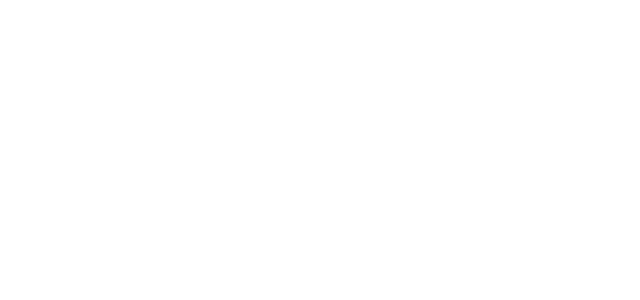
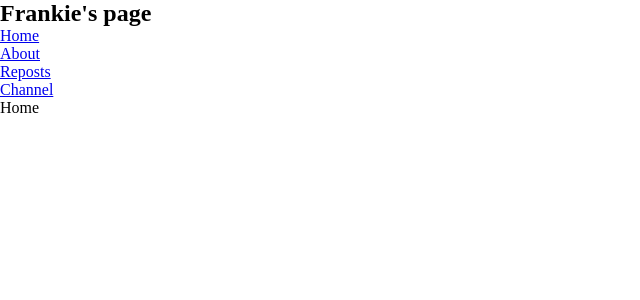
Before and after one commit to Cristinakamuthu/Frankie-s-day, a React (Create React App) app: page / in a window 1280 px wide. Shown: the top 300 px of the page, without its empty margins (0-640 px from the left). Built offline with nearby package versions, Linux system fonts and the light colour scheme.

Commit message:
completed the navbar texts

```diff
--- a/package.json
+++ b/package.json
@@ -9,6 +9,7 @@
     "@testing-library/user-event": "^13.5.0",
     "react": "^19.1.0",
     "react-dom": "^19.1.0",
+    "react-router-dom": "^6.30.1",
     "react-scripts": "5.0.1",
     "web-vitals": "^2.1.4"
   },
--- a/src/App.css
+++ b/src/App.css
@@ -1,38 +1,4 @@
-.App {
-  text-align: center;
+*{
+  margin: 0,
+
 }
-
-.App-logo {
-  height: 40vmin;
-  pointer-events: none;
-}
-
-@media (prefers-reduced-motion: no-preference) {
-  .App-logo {
-    animation: App-logo-spin infinite 20s linear;
-  }
-}
-
-.App-header {
-  background-color: #282c34;
-  min-height: 100vh;
-  display: flex;
-  flex-direction: column;
-  align-items: center;
-  justify-content: center;
-  font-size: calc(10px + 2vmin);
-  color: white;
-}
-
-.App-link {
-  color: #61dafb;
-}
-
-@keyframes App-logo-spin {
-  from {
-    transform: rotate(0deg);
-  }
-  to {
-    transform: rotate(360deg);
-  }
-}
--- a/src/App.js
+++ b/src/App.js
@@ -1,10 +1,14 @@
 import logo from './logo.svg';
 import './App.css';
+import Navbar from './components/Navbar';
+import Home from './components/Home';
 
 function App() {
   return (
-    <div className="App">
+    <div >
+     <Navbar/>
 
+     <Home/>
 
     </div>
   );
--- /dev/null
+++ b/src/components/About.jsx
@@ -0,0 +1,9 @@
+import React from 'react'
+
+const About = () => {
+  return (
+    <div>About</div>
+  )
+}
+
+export default About
--- a/src/components/Navbar.jsx
+++ b/src/components/Navbar.jsx
@@ -1,18 +1,28 @@
-import React from 'react'
+import { useState } from "react";
+import { NavLink } from "react-router-dom";
+
 
 const Navbar = () => {
+  const [isOPen, setIsOpen] = useState(false);
   return (
+
     <div className='navbar'>
+      <div className="nav-header">
+        <h2 className="logo"> Frankie's page</h2>
+        <div className={`hamburger ${isOPen ? "open" :""}`}
+        onClick={() => setIsOpen(!isOPen)}>
+          <span></span>
+          <span></span>
+          <span></span>
+           </div>
+      </div>
+      <ul className={`nav-links ${isOPen ? "active" : ""}`}>
       <li><NavLink to="/" className="navlink">Home</NavLink></li>
       <li><NavLink to="/about" className="navlink">About</NavLink></li>
       <li><NavLink to="/reposts" className="navlink">Reposts</NavLink></li>
       <li><NavLink to="/channel" className="navlink">Channel</NavLink></li>
-
-
-
-
-
-    </div>
+     </ul>
+     </div>
   )
 }
 
--- a/src/components/Videos.jsx
+++ b/src/components/Videos.jsx
@@ -1,8 +1,11 @@
 import React from 'react'
+import Navbar from './Navbar'
 
 const Videos = () => {
   return (
-    <div>Videos</div>
+    <div>
+
+    </div>
   )
 }
 
--- a/src/index.css
+++ b/src/index.css
@@ -1,13 +1,6 @@
-body {
+* {
   margin: 0;
-  font-family: -apple-system, BlinkMacSystemFont, 'Segoe UI', 'Roboto', 'Oxygen',
-    'Ubuntu', 'Cantarell', 'Fira Sans', 'Droid Sans', 'Helvetica Neue',
-    sans-serif;
-  -webkit-font-smoothing: antialiased;
-  -moz-osx-font-smoothing: grayscale;
+  padding: 0;
+  box-sizing: border-box;
+  overflow-x: hidden;
 }
-
-code {
-  font-family: source-code-pro, Menlo, Monaco, Consolas, 'Courier New',
-    monospace;
-}
--- a/src/index.js
+++ b/src/index.js
@@ -3,11 +3,14 @@ import ReactDOM from 'react-dom/client';
 import './index.css';
 import App from './App';
 import reportWebVitals from './reportWebVitals';
+import { createBrowserRouter, RouterProvider } from 'react-router-dom';
+import routes from './routes';
 
+const router = createBrowserRouter(routes);
 const root = ReactDOM.createRoot(document.getElementById('root'));
 root.render(
   <React.StrictMode>
-    <App />
+    <RouterProvider router={router} />
   </React.StrictMode>
 );
 
--- a/src/routes.jsx
+++ b/src/routes.jsx
@@ -1,4 +1,5 @@
 import App from "./App";
+import About from "./components/About";
 import Channel from "./components/Channel";
 import Errorpage from "./components/Errorpage";
 import Videos from "./components/Videos";
@@ -13,7 +14,7 @@ const routes = [
     },
     {
         path:"/about",
-        element:<About />,
+        element:<About/>,
         errorElement:<Errorpage/>
 
     },
```
Also changed, not shown: 1 other file (tests, documents, lock files or other folders).
